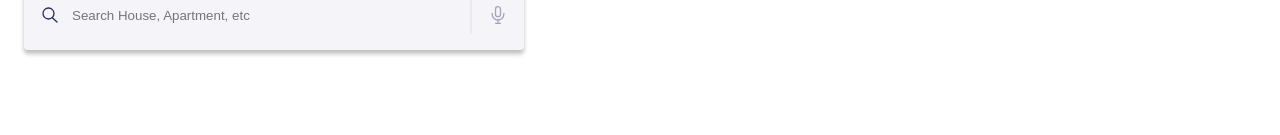
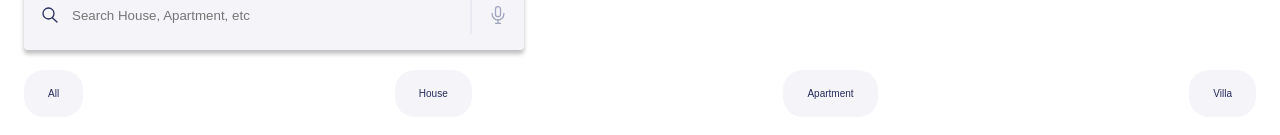
Before and after one commit to maystrova/rise-real-estate, a Next.js app: page / in a window 1280 px wide. Shown: the part 249-384 px from the top of the page. Built offline with nearby package versions, Linux system fonts and the light colour scheme.

Commit message:
category Button

```diff
--- a/components/button.tsx
+++ b/components/button.tsx
@@ -5,6 +5,7 @@ export enum BUTTON_TYPE {
     LOCATION = 'location',
     NOTIFICATION = 'notifications',
     USER = 'user',
+    CATEGORY = 'category',
     DEFAULT = 'default',
 }
 
@@ -12,6 +13,8 @@ interface ButtonProps {
     onClick: () => void
     children: React.ReactElement
     type: BUTTON_TYPE
+    backgroundColor?: string
+    fontColor?: string
 }
 
 const buttonTypeHandler = (type: BUTTON_TYPE): string => {
@@ -22,13 +25,25 @@ const buttonTypeHandler = (type: BUTTON_TYPE): string => {
             return style.notifications
         case BUTTON_TYPE.USER:
             return style.user
+        case BUTTON_TYPE.CATEGORY:
+            return style.category
     }
     return BUTTON_TYPE.DEFAULT
 }
 
-const Button = ({ onClick, children, type }: ButtonProps) => {
+const Button = ({
+    onClick,
+    children,
+    type,
+    fontColor,
+    backgroundColor,
+}: ButtonProps) => {
     return (
-        <button className={buttonTypeHandler(type)} onClick={onClick}>
+        <button
+            style={{ color: fontColor, backgroundColor: backgroundColor }}
+            className={buttonTypeHandler(type)}
+            onClick={onClick}
+        >
             {children}
         </button>
     )
--- /dev/null
+++ b/components/categoryButton.tsx
@@ -0,0 +1,28 @@
+import Button, { BUTTON_TYPE } from 'components/button'
+
+interface CategoryButtonProps {
+    title: string
+    backgroundColor: string
+    fontColor: string
+    onClick: () => void
+}
+
+const CategoryButton = ({
+    title,
+    fontColor,
+    backgroundColor,
+    onClick,
+}: CategoryButtonProps) => {
+    return (
+        <Button
+            backgroundColor={backgroundColor}
+            fontColor={fontColor}
+            onClick={onClick}
+            type={BUTTON_TYPE.CATEGORY}
+        >
+            <div>{title}</div>
+        </Button>
+    )
+}
+
+export default CategoryButton
--- a/pages/index.tsx
+++ b/pages/index.tsx
@@ -1,12 +1,32 @@
+import { useState } from 'react'
+import { useRouter } from 'next/router'
+import Link from 'next/link'
+
 import Page from 'components/page'
 import Header from 'components/header'
+import Search from 'components/search'
 
 import style from 'styles/homePage.module.scss'
-import Search from '../components/search'
+import CategoryButton from 'components/categoryButton'
 
 const title: string = `Let's start exploring`
 
+interface categoryButtons {
+    title: string
+    id: number
+    isChecked: boolean
+}
+
 const HomePage = () => {
+    const [isChecked, setIsChecked] = useState<boolean>(false)
+
+    const CATEGORY_BUTTONS: categoryButtons[] = [
+        { title: 'All', id: 1, isChecked: !isChecked },
+        { title: 'House', id: 2, isChecked: !isChecked },
+        { title: 'Apartment', id: 3, isChecked: !isChecked },
+        { title: 'Villa', id: 4, isChecked: !isChecked },
+    ]
+
     return (
         <Page>
             <Header />
@@ -15,6 +35,27 @@ const HomePage = () => {
                     Hey, User! <br /> {title}
                 </h1>
                 <Search />
+                <div className={style.categories}>
+                    {CATEGORY_BUTTONS.map(btn => {
+                        return (
+                            <CategoryButton
+                                key={btn.id}
+                                title={btn.title}
+                                backgroundColor={
+                                    isChecked
+                                        ? 'rgba(37, 43, 92, 1)'
+                                        : '#f5f4f8'
+                                }
+                                fontColor={
+                                    isChecked
+                                        ? '#f5f4f8'
+                                        : 'rgba(37, 43, 92, 1)'
+                                }
+                                onClick={() => setIsChecked(!isChecked)}
+                            />
+                        )
+                    })}
+                </div>
             </div>
         </Page>
     )
--- a/styles/button.module.scss
+++ b/styles/button.module.scss
@@ -42,3 +42,13 @@ $shadow: 0 4px 4px rgba(0, 0, 0, 0.25);
 
     @extend .container, .round;
 }
+
+.category {
+    height: 47px;
+    border-radius: 20px;
+    padding: 18px 24px;
+    font-size: 10px;
+    border: none;
+
+    @extend .container;
+}
--- a/styles/homePage.module.scss
+++ b/styles/homePage.module.scss
@@ -23,3 +23,9 @@ $extra-large: 1440px;
     margin-bottom: 20px;
     letter-spacing: 0.5px;
 }
+
+.categories {
+    display: flex;
+    justify-content: space-between;
+    align-items: center;
+}
--- a/styles/search.module.scss
+++ b/styles/search.module.scss
@@ -9,6 +9,7 @@
     display: flex;
     align-items: center;
     color: #a1a5c1;
+    margin-bottom: 20px;
 
     :last-child {
         margin-left: 16px;
```
